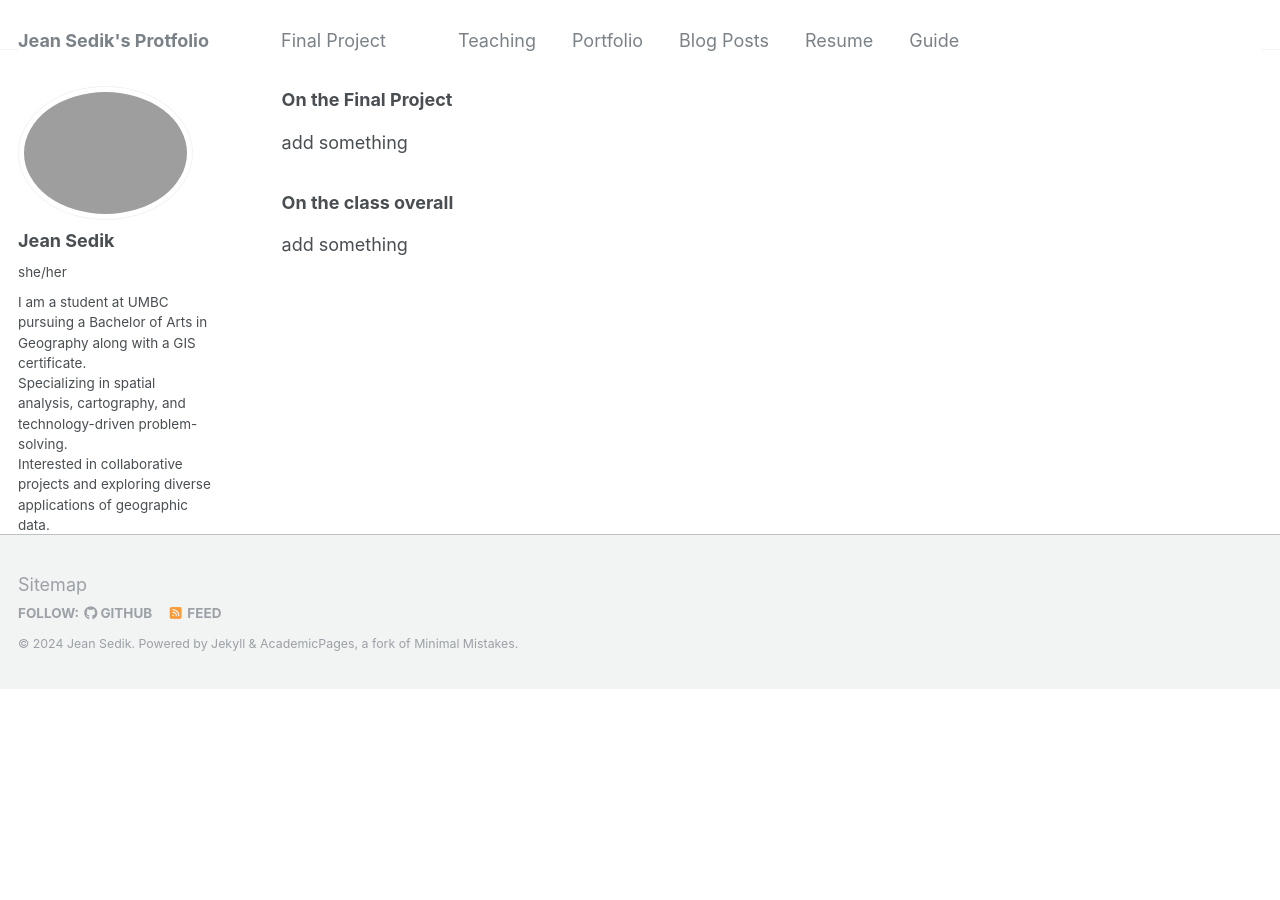
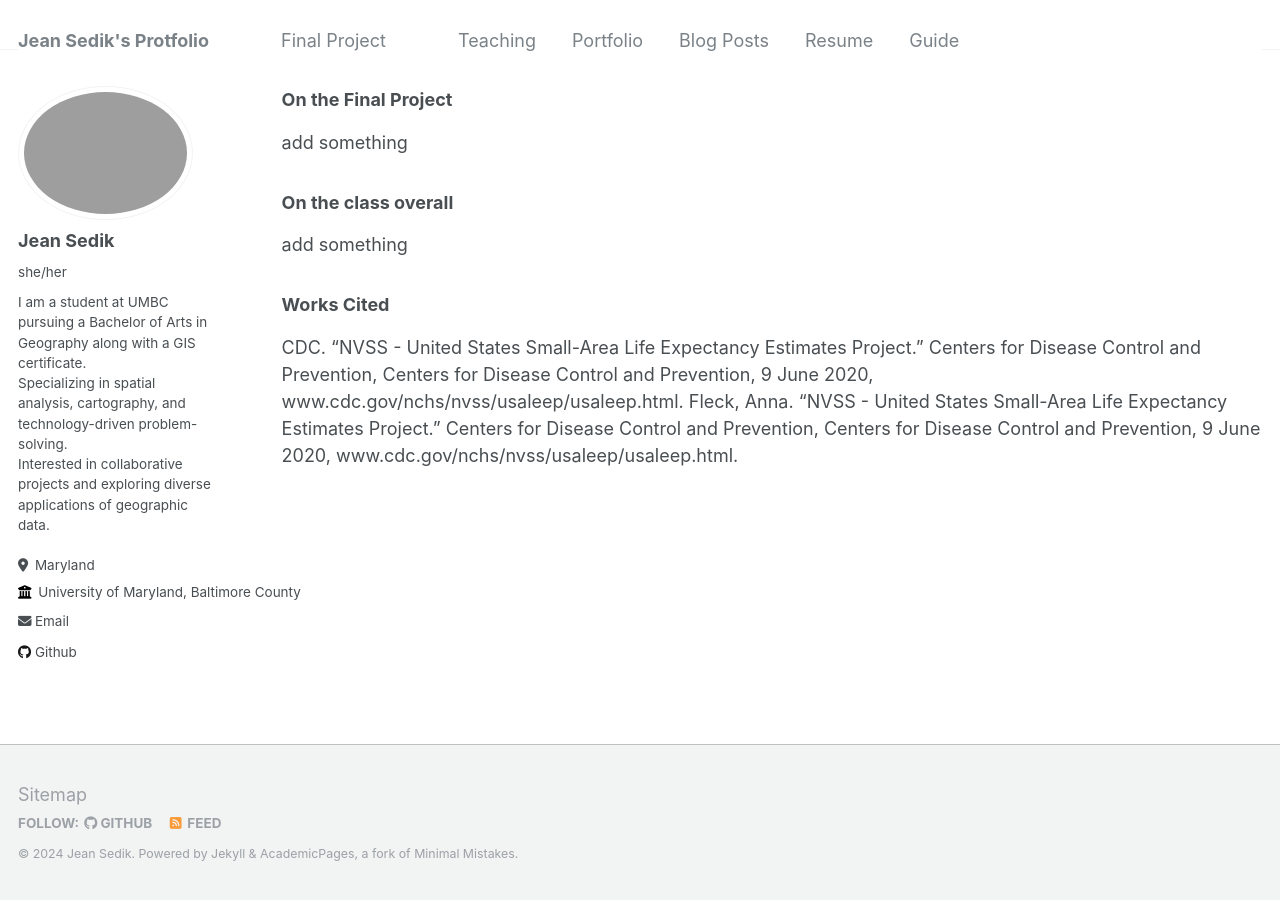
Before and after one commit to VG68490/VG68490.github.io, a Jekyll site: the page built from _pages/finalproj.md, in a window 1280 px wide and 900 px high, scrolled down 4983 px. Built offline with Jekyll 4.4.1, drawn with Linux system fonts in a browser that asks for light colours; before the commit the page ends 5672 px from its top, so only the background shows below that.

Commit message:
yabadabadoo_finalproj.md

```diff
--- a/_pages/finalproj.md
+++ b/_pages/finalproj.md
@@ -74,3 +74,11 @@
 <p> add something </p>
 <h3>On the class overall </h3>
 <p> add something </p>
+
+<h3> Works Cited </h3>
+<p>
+CDC. “NVSS - United States Small-Area Life Expectancy Estimates Project.” Centers for Disease Control and Prevention, Centers for Disease Control and Prevention, 9 June 2020, www.cdc.gov/nchs/nvss/usaleep/usaleep.html.
+
+Fleck, Anna. “NVSS - United States Small-Area Life Expectancy Estimates Project.” Centers for Disease Control and Prevention, Centers for Disease Control and Prevention, 9 June 2020, www.cdc.gov/nchs/nvss/usaleep/usaleep.html.
+
+</p>
```
